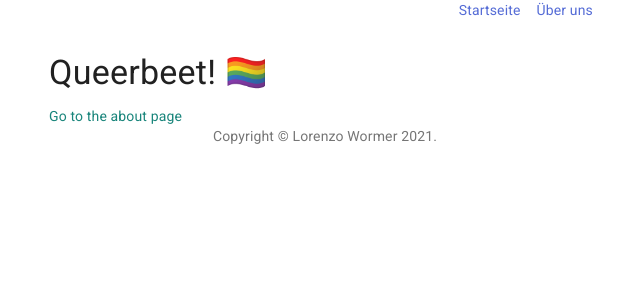
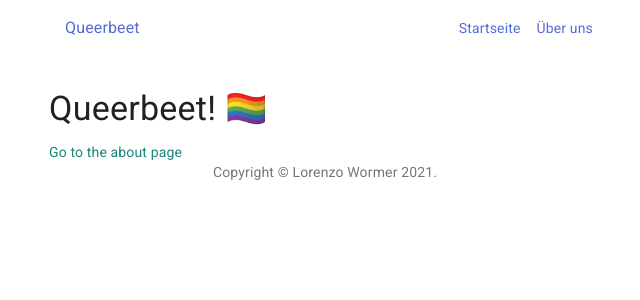
Before and after one commit to queerbeetVorstand/qb-website, a Next.js app: page / in a window 1280 px wide. Shown: the top 300 px of the page, without its empty margins (315-955 px from the left). Built offline with nearby package versions, Linux system fonts and the light colour scheme.

Commit message:
feat: add temporary text logo

```diff
--- a/src/components/Header.tsx
+++ b/src/components/Header.tsx
@@ -2,10 +2,14 @@ import React, { ReactElement } from "react";
 import Box from '@material-ui/core/Box';
 import GlobalNavigation from "./GlobalNavigation";
 import NavigationItem from "./NavigationItem";
+import QBLogo from "./QBLogo";
 
 export default function Header(): ReactElement {
   return (
     <Box display="flex" justifyContent="flex-end">
+        <Box flexGrow={1}>
+          <QBLogo />
+        </Box>
         <Box display="flex" alignItems="center">
           <GlobalNavigation>
             <NavigationItem destinationUrl="/">Startseite</NavigationItem>
--- /dev/null
+++ b/src/components/QBLogo.tsx
@@ -0,0 +1,10 @@
+import React, { ReactElement } from "react";
+import { Box, Typography } from "@material-ui/core";
+
+export default function QBLogo(): ReactElement {
+  return (
+    <Box m={2}>
+      <Typography color="primary">Queerbeet</Typography>
+    </Box>
+  );
+}
```
